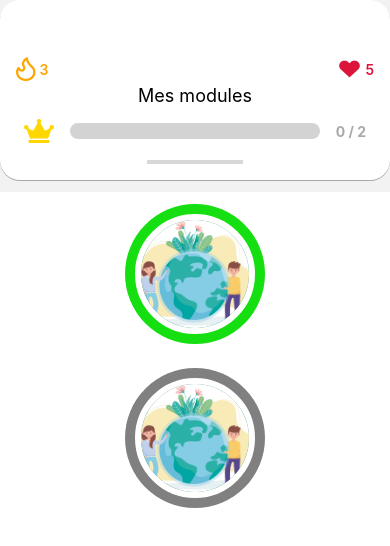
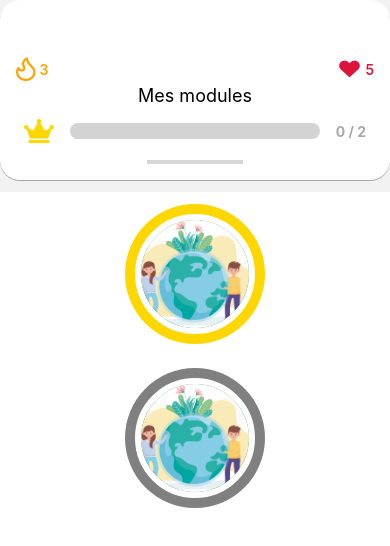
Before and after one commit to LenaPancher/eco-quiz, a React Native app: screen /Home in a window 390 px wide. Shown: the top 546 px of the page. Built offline with nearby package versions, Linux system fonts and the light colour scheme.

Commit message:
update colors of level

```diff
--- a/src/component/LevelComponent.tsx
+++ b/src/component/LevelComponent.tsx
@@ -15,7 +15,7 @@ const LevelComponent = ({onPress, img, isDisabled, isDone}: levelComponentProps)
         className="h-[140px] w-[140px] rounded-full justify-center items-center"
         onPress={onPress}
         disabled={isDisabled}
-        style={isDisabled ? {backgroundColor: "gray"} : isDone ? {backgroundColor: "gold"} : {backgroundColor: "#15DF11"}}
+        style={isDisabled ? {backgroundColor: "gray"} : isDone ? {backgroundColor: "#15DF11"} : {backgroundColor: "gold"}}
       >
         <View
           className="h-[120px] w-[120px] bg-[#419677] rounded-full justify-center items-center"
```
